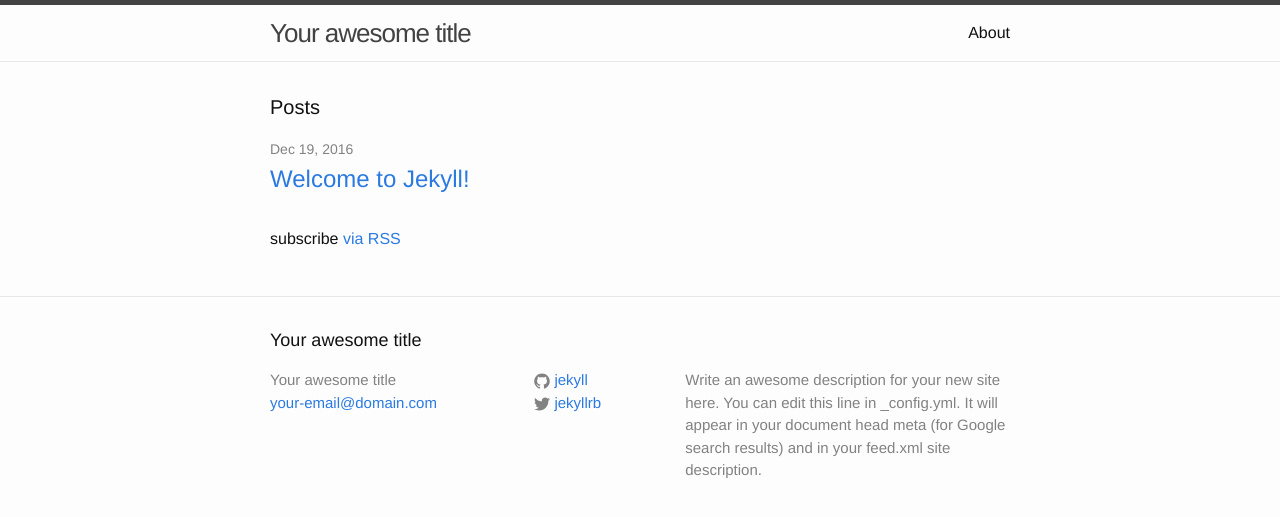
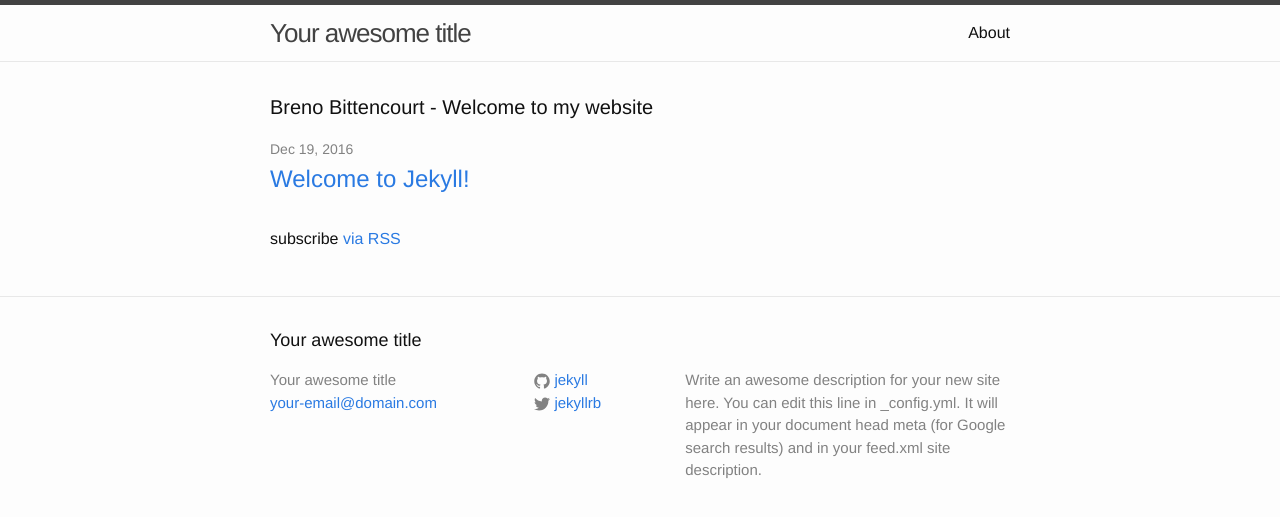
Before and after one commit to BrenoBittencourt/my-website.github.io, a Jekyll site: the page built from index.html, in a window 1280 px wide. Shown: the top 517 px of the page. Built offline with Jekyll 4.4.1, drawn with Linux system fonts in a browser that asks for light colours.

Commit message:
Update index.html

```diff
--- a/index.html
+++ b/index.html
@@ -4,7 +4,7 @@ layout: default
 
 <div class="home">
 
-  <h1 class="page-heading">Posts</h1>
+  <h1 class="page-heading">Breno Bittencourt - Welcome to my website</h1>
 
   <ul class="post-list">
     {% for post in site.posts %}
```
